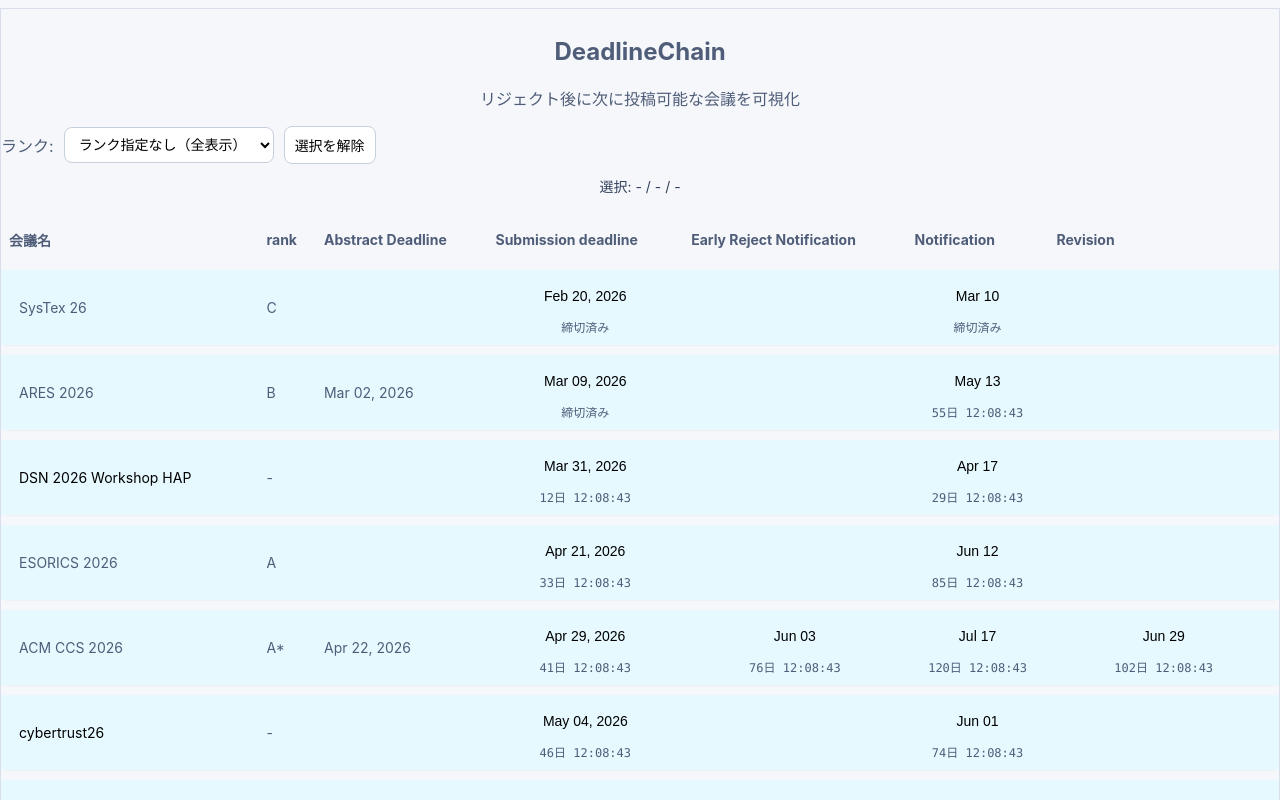
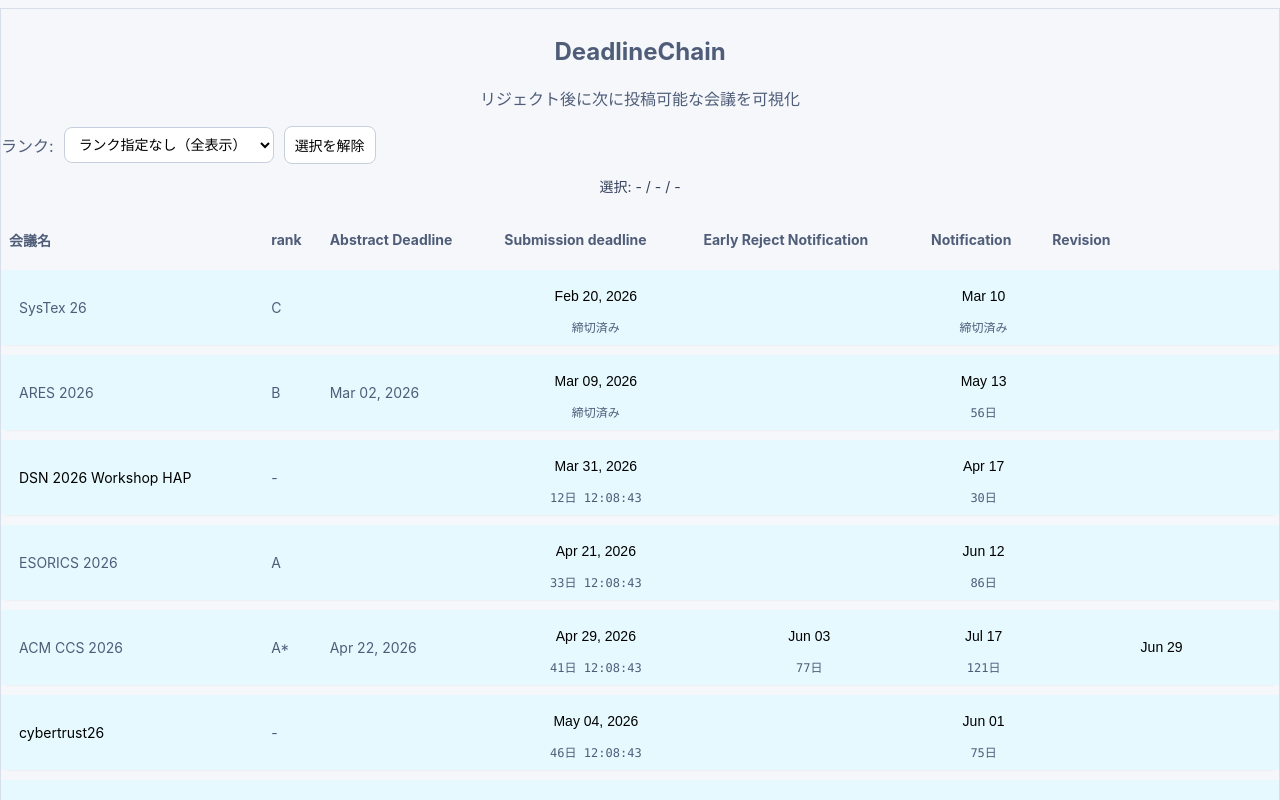
Before and after one commit to Tyojan/DeadlineChain, a Next.js app: page / in a window 1280 px wide. Shown: the top 800 px of the page. Built offline with nearby package versions, Linux system fonts and the light colour scheme.

Commit message:
通知までのカウントダウン（日単位）を追加。緊張感が出る！

```diff
--- a/pages/index.tsx
+++ b/pages/index.tsx
@@ -155,13 +155,12 @@
    * - `target` は ISO 日付文字列（YYYY-MM-DD または YYYY-MM-DDThh:mm:ss 等）を想定
    * - 日付が YYYY-MM-DD のみの場合は当日 23:59:59 を締切時刻とする
    */
-  function Countdown({ target }: { target?: string | null }) {
+  function Countdown({ target, mode = 'days' }: { target?: string | null; mode?: 'days' | 'seconds' }) {
     const [now, setNow] = useState<Date>(() => new Date());
 
     // 目標日時を Date に変換（ローカルタイムで解釈）
     function parseTarget(t?: string | null): Date | null {
       if (!t) return null;
-      // YYYY-MM-DD のみの場合
       const m = t.match(/^(\d{4})-(\d{2})-(\d{2})$/);
       if (m) {
         const y = parseInt(m[1], 10);
@@ -169,28 +168,35 @@
         const d = parseInt(m[3], 10);
         return new Date(y, mo, d, 23, 59, 59);
       }
-      // それ以外は Date に渡してみる（ISO 拡張形式を想定）
       const dt = new Date(t);
       if (isNaN(dt.getTime())) return null;
       return dt;
     }
 
+    // 更新間隔はモードによって変える（秒表示は1秒、日表示は60秒）
     useEffect(() => {
-      const id = setInterval(() => setNow(new Date()), 1000);
+      const interval = mode === 'seconds' ? 1000 : 60 * 1000;
+      const id = setInterval(() => setNow(new Date()), interval);
       return () => clearInterval(id);
-    }, []);
+    }, [mode]);
 
     const tgt = parseTarget(target ?? null);
     if (!tgt) return <span className="countdown">-</span>;
 
-    const diff = Math.max(0, Math.floor((tgt.getTime() - now.getTime()) / 1000));
-    if (diff <= 0) return <span className="countdown">締切済み</span>;
+    const diffMs = tgt.getTime() - now.getTime();
+    if (diffMs <= 0) return <span className="countdown">締切済み</span>;
 
-    const days = Math.floor(diff / (24 * 3600));
-    const hh = Math.floor((diff % (24 * 3600)) / 3600);
-    const mm = Math.floor((diff % 3600) / 60);
-    const ss = diff % 60;
+    if (mode === 'days') {
+      const diffDays = Math.ceil(diffMs / (24 * 3600 * 1000));
+      return <span className="countdown">{diffDays}日</span>;
+    }
 
+    // seconds モード：HH:MM:SS（必要なら日数も付ける）
+    const totalSeconds = Math.floor(diffMs / 1000);
+    const days = Math.floor(totalSeconds / (24 * 3600));
+    const hh = Math.floor((totalSeconds % (24 * 3600)) / 3600);
+    const mm = Math.floor((totalSeconds % 3600) / 60);
+    const ss = totalSeconds % 60;
     const pad = (n: number) => String(n).padStart(2, '0');
     return (
       <span className="countdown">
@@ -344,7 +350,7 @@
                         {formatFull(conference.paper_deadline)}
                       </button>
                       <div>
-                        <Countdown target={conference.paper_deadline} />
+                        <Countdown target={conference.paper_deadline} mode="seconds" />
                       </div>
                     </td>
                     <td>
@@ -358,7 +364,7 @@
                             {formatShort(conference.r1_date)}
                           </button>
                           <div>
-                            <Countdown target={conference.r1_date} />
+                            <Countdown target={conference.r1_date} mode="days" />
                           </div>
                         </>
                       ) : (
@@ -376,7 +382,7 @@
                             {formatShort(conference.r2_date)}
                           </button>
                           <div>
-                            <Countdown target={conference.r2_date} />
+                            <Countdown target={conference.r2_date} mode="days" />
                           </div>
                         </>
                       ) : (
@@ -385,7 +391,6 @@
                     </td>
                     <td>
                       {conference.revision_date ? (
-                        <>
                         <button
                           type="button"
                           className={`date-btn${isSelectedDate(conference.revision_date) ? ' selected' : ''}`}
@@ -393,10 +398,6 @@
                         >
                           {formatShort(conference.revision_date)}
                         </button>
-                          <div>
-                            <Countdown target={conference.revision_date} />
-                          </div>
-                        </>
                       ) : (
                         <span className="empty-cell" aria-hidden="true">&nbsp;</span>
                       )}
```
Lines whose indentation alone changed are shown as unchanged.
